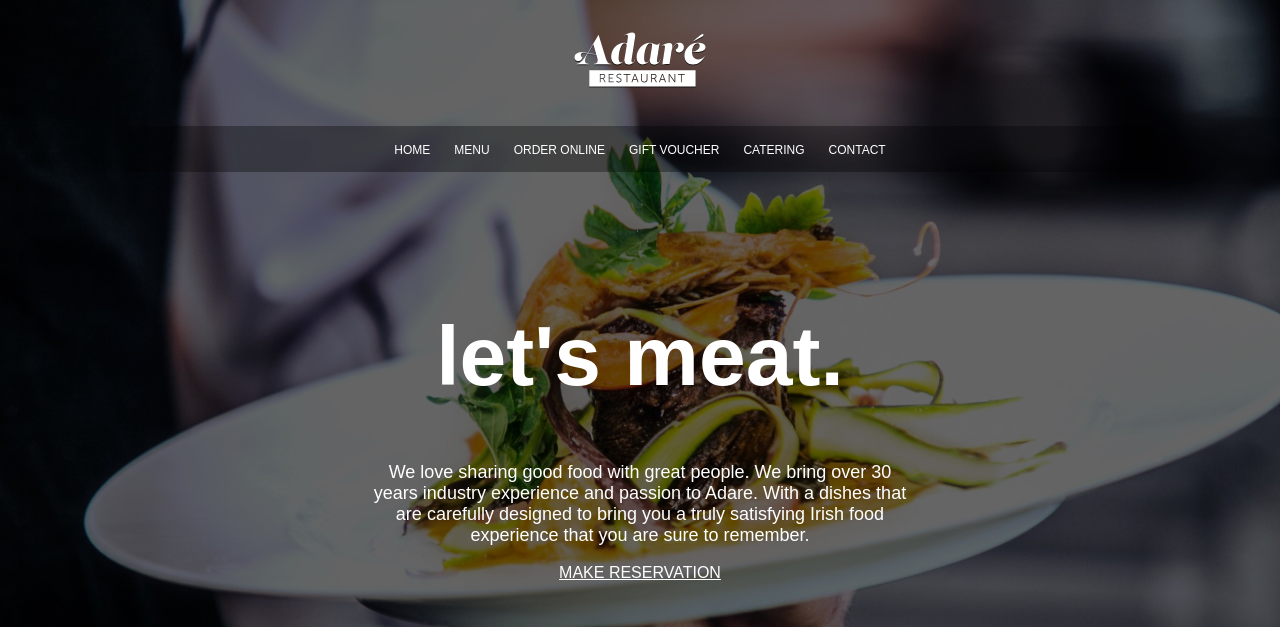
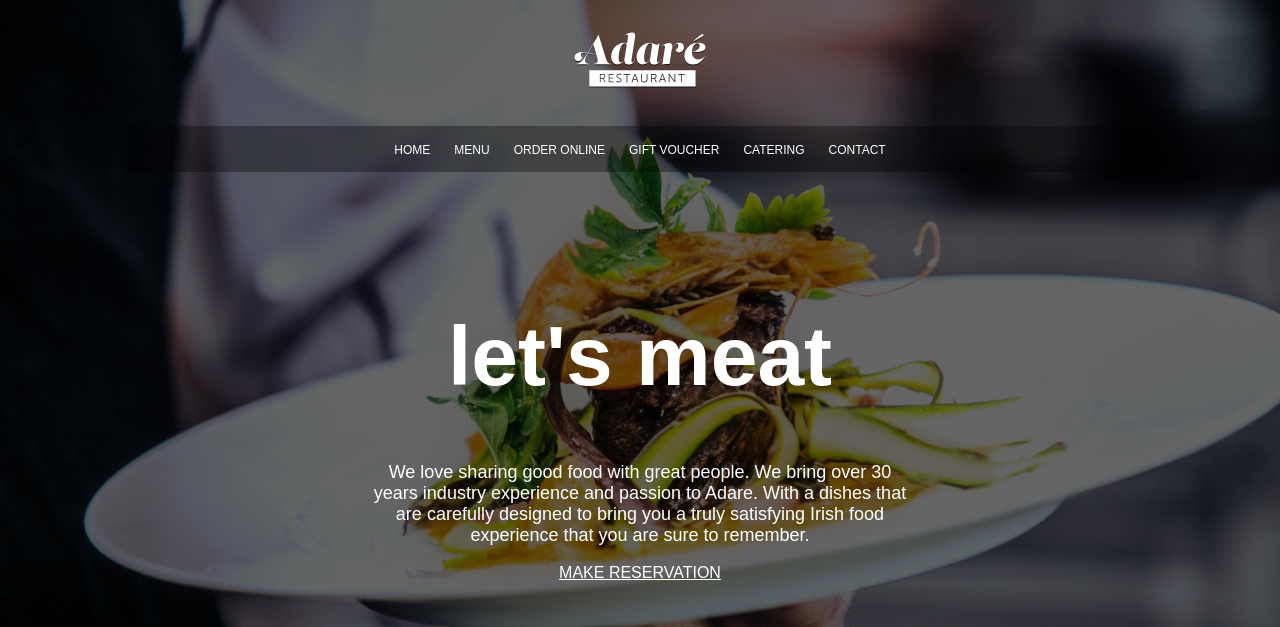
Before and after one commit to 01-sakshi/Responsive-Web-Design-Essentials, a plain HTML site: page Project 1- Restaurant Website/index.html in a window 1280 px wide. Shown: the top 627 px of the page. Drawn offline with Linux system fonts and the light colour scheme.

Commit message:
index file modified

```diff
--- a/Project 1- Restaurant Website/index.html
+++ b/Project 1- Restaurant Website/index.html
@@ -27,7 +27,7 @@
       </nav>
 
       <main>
-        <h1>let's meat.</h1>
+        <h1>let's meat</h1>
         <p>
           We love sharing good food with great people. We bring over 30 years
           industry experience and passion to Adare. With a dishes that are
```
